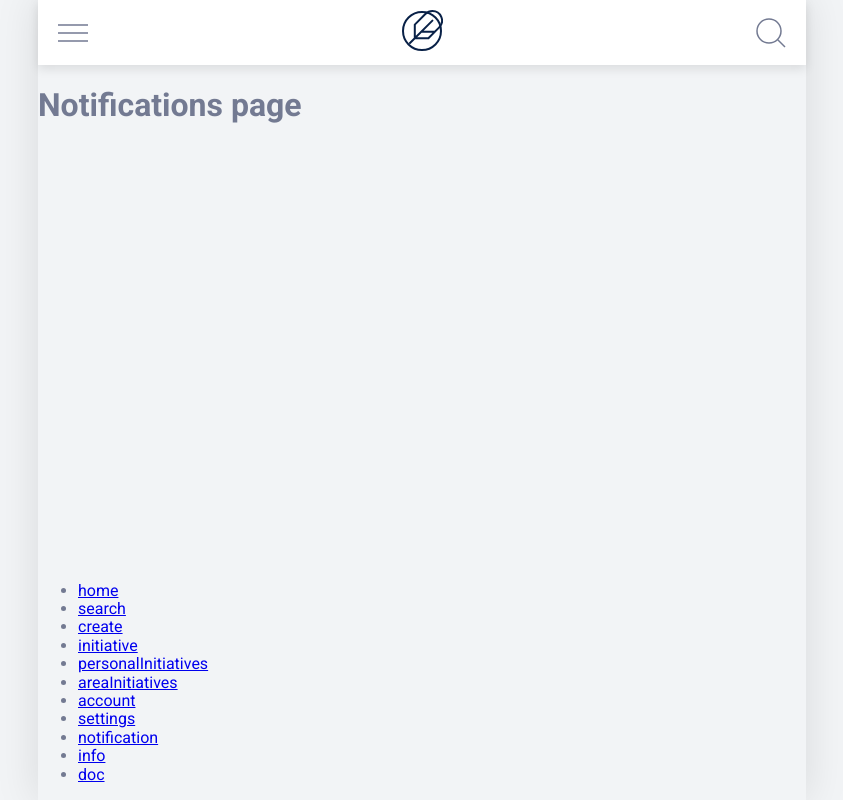
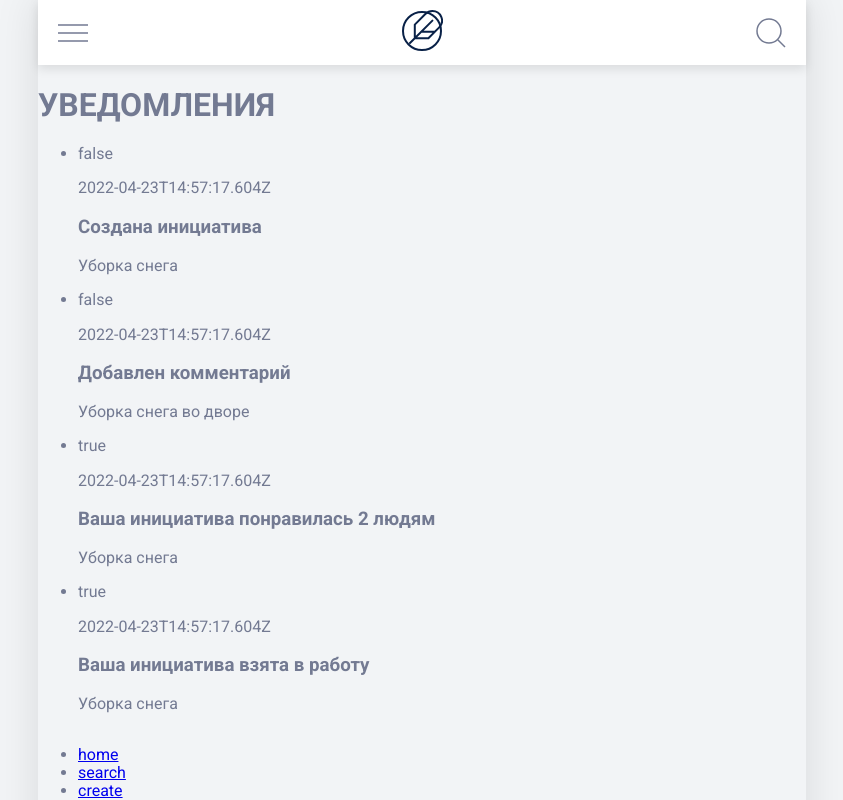
Before and after one commit to TsAnastasia/hackathon-civic-initiatives, a React app: page /account/notifications in a window 1280 px wide. Shown: the top 800 px of the page, without its empty margins (218-1061 px from the left). Built offline with nearby package versions, Linux system fonts and the light colour scheme.

Commit message:
markup notifications page

```diff
--- a/src/pages/notifications/NotificationsPage.tsx
+++ b/src/pages/notifications/NotificationsPage.tsx
@@ -1,5 +1,69 @@
+// TODO: add to app store
+
+import { useEffect, useState } from "react";
+import { UserNotification } from "../../types/notification";
+import NotificationsItem from "./item/NotificationsPage";
+
+const defaultNotifications: UserNotification[] = [
+  {
+    id: "111-011",
+    date: "2022-04-23T14:57:17.604Z",
+    comment: "Создана инициатива",
+    title: "Уборка снега",
+    readed: false,
+  },
+  {
+    id: "111-004",
+    date: "2022-04-23T14:57:17.604Z",
+    comment: "Добавлен комментарий",
+    title: "Уборка снега во дворе",
+    readed: false,
+  },
+  {
+    id: "111-002",
+    date: "2022-04-23T14:57:17.604Z",
+    comment: "Ваша инициатива понравилась 2 людям",
+    title: "Уборка снега",
+    readed: true,
+  },
+  {
+    id: "111-001",
+    date: "2022-04-23T14:57:17.604Z",
+    comment: "Ваша инициатива взята в работу",
+    title: "Уборка снега",
+    readed: true,
+  },
+];
+
 const NotificationsPage = () => {
-  return <h1>Notifications page</h1>;
+  const [notifications, setNotifications] = useState(defaultNotifications);
+
+  const handleReadNotification = (id: string) => {
+    setNotifications((state) =>
+      state.map((item) => (item.id === id ? { ...item, readed: true } : item))
+    );
+  };
+
+  useEffect(() => {
+    console.log("render notification page");
+  });
+
+  return (
+    <section>
+      <h1>УВЕДОМЛЕНИЯ</h1>
+      <ul>
+        {notifications.map((notification) => (
+          <li key={notification.id}>
+            <NotificationsItem
+              notification={notification}
+              onRead={handleReadNotification}
+            />
+          </li>
+        ))}
+      </ul>
+      {}
+    </section>
+  );
 };
 
 export default NotificationsPage;
--- /dev/null
+++ b/src/pages/notifications/item/NotificationsPage.tsx
@@ -0,0 +1,24 @@
+// TODO: add to app store
+
+import { FC } from "react";
+import { UserNotification } from "../../../types/notification";
+
+const NotificationsItem: FC<{
+  notification: UserNotification;
+  onRead: (id: string) => void;
+}> = ({ notification: { id, comment, date, title, readed }, onRead }) => {
+  const handleRead = () => {
+    !readed && onRead(id);
+  };
+
+  return (
+    <article onMouseEnter={handleRead}>
+      <p>{`${readed}`}</p>
+      <p>{date}</p>
+      <h3>{comment}</h3>
+      <p>{title}</p>
+    </article>
+  );
+};
+
+export default NotificationsItem;
--- /dev/null
+++ b/src/types/notification.ts
@@ -0,0 +1,7 @@
+export interface UserNotification {
+  id: string;
+  date: string;
+  comment: string;
+  title: string;
+  readed: boolean;
+}
```
